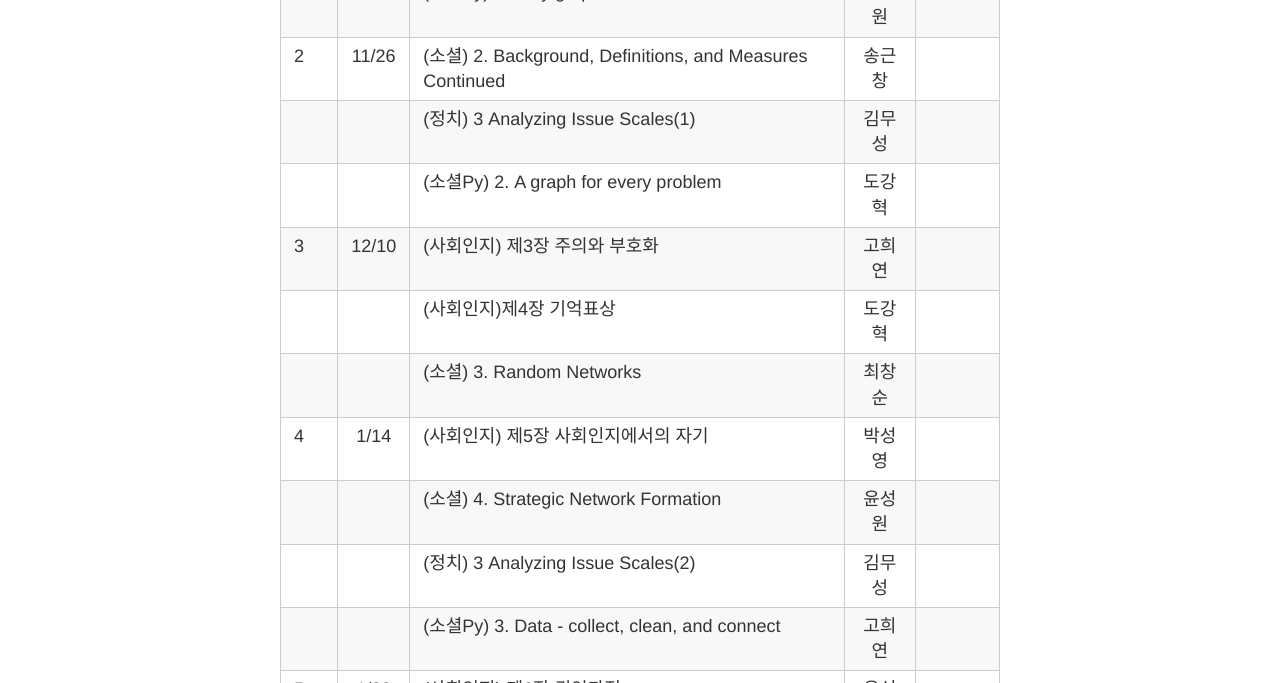
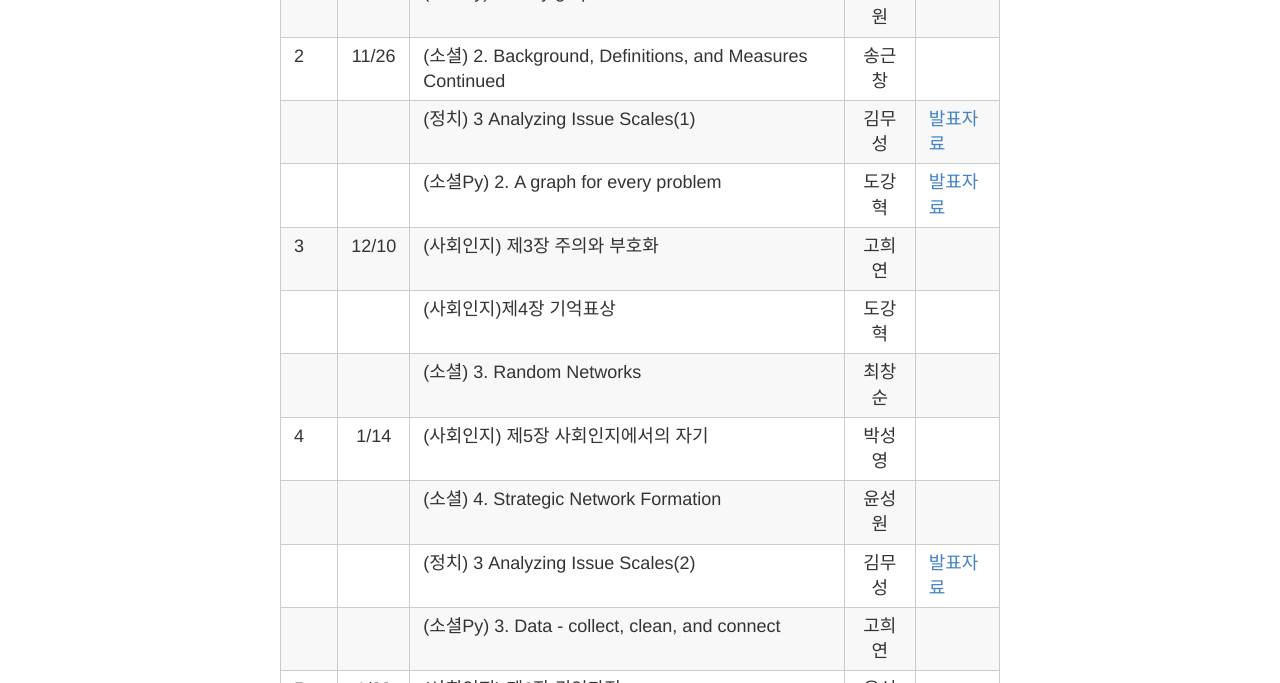
Before and after one commit to psygement/psypoli, a Jekyll site: the page built from _posts/2015-12-30-SCHEDULE.md, in a window 1280 px wide. Shown: the part 728-1411 px from the top of the page. Built offline with Jekyll 4.4.1, drawn with Linux system fonts in a browser that asks for light colours; Markdown is read by kramdown in place of the engine named in the settings.

Commit message:
Update 2015-12-30-SCHEDULE.md

```diff
--- a/_posts/2015-12-30-SCHEDULE.md
+++ b/_posts/2015-12-30-SCHEDULE.md
@@ -19,14 +19,14 @@ title: 스터디 일정 & 커리큘럼 & 발표자료
 |   |    |(정치) 1 Introduction  |김무성 |[발표자료](http://nbviewer.ipython.org/github/psygement/psypoli/blob/master/part1/votingR/ch01/1_Introduction.ipynb) |
 |   |    |(소셜Py) 1. Why graphs? |윤성원 | |
 | 2 |11/26 |(소셜) 2. Background, Definitions, and Measures Continued |송근창 | |
-|   |    |(정치) 3 Analyzing Issue Scales(1) |김무성 | |
-|   |    |(소셜Py) 2. A graph for every problem |도강혁 | |
+|   |    |(정치) 3 Analyzing Issue Scales(1) |김무성 | [발표자료](http://nbviewer.ipython.org/github/psygement/psypoli/blob/master/part1/votingR/ch03/3_Analyzing_Issue_Scales.ipynb)|
+|   |    |(소셜Py) 2. A graph for every problem |도강혁 |[발표자료](https://drive.google.com/file/d/0B8jRwq3FKlMId1JJRWphQndUNEk/view) |
 | 3 |12/10 |(사회인지) 제3장 주의와 부호화  |고희연 | |
 |   |    |(사회인지)제4장 기억표상 |도강혁 | |
 |   |    |(소셜) 3. Random Networks  |최창순 | |
 | 4 |1/14 |(사회인지) 제5장 사회인지에서의 자기 |박성영 | |
 |   |    |(소셜) 4. Strategic Network Formation |윤성원 | |
-|   |    |(정치) 3 Analyzing Issue Scales(2) |김무성 | |
+|   |    |(정치) 3 Analyzing Issue Scales(2) |김무성 |[발표자료](http://nbviewer.ipython.org/github/psygement/psypoli/blob/master/part1/votingR/ch03/3_Analyzing_Issue_Scales.ipynb) |
 |   |    |(소셜Py) 3. Data - collect, clean, and connect | 고희연| |
 | 5 |1/28 |(사회인지) 제6장 귀인과정 | 윤성원| |
 |   |    |(소셜) 5. Diffusion on Networks |김무성 | |
```
